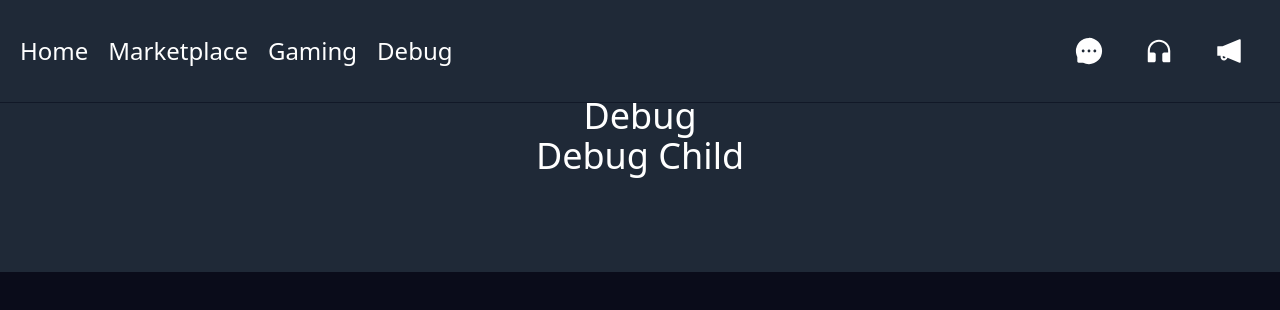
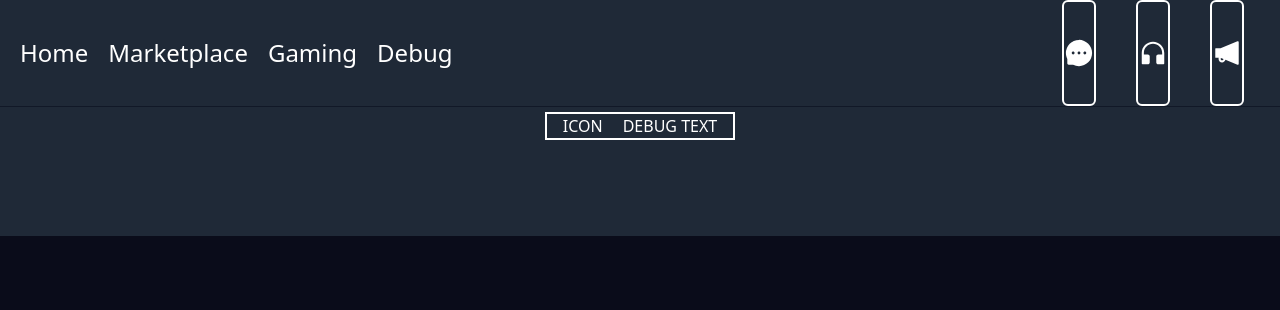
Before and after one commit to AroonSalotra/mock-socialmedia-app, a React (Create React App) app: page /mock-socialmedia-app/debug in a window 1280 px wide. Shown: the top 310 px of the page. Built offline with nearby package versions, Linux system fonts and the light colour scheme.

Commit message:
fix Tabs click function

```diff
--- a/src/Components/Debug.jsx
+++ b/src/Components/Debug.jsx
@@ -1,12 +1,40 @@
 import DebugComponent from "./DebugComponent";
+import { useEffect, useRef } from "react";
 
 const Debug = () => {
+    const debugRef = useRef(null)
+
+    useEffect(() => {
+        const getID = (e) => {
+            const id = e.target.id
+            return id ? console.log(id) : null
+
+        }
+
+        const getREF = (e) => {
+            // debugRef.current
+            const value = e.target
+            console.log(value)
+        }
+
+        const funcSelect = getID
+
+        window.addEventListener("click", funcSelect)
+
+        return () => window.removeEventListener("click", funcSelect)
+
+    }, [])
     return (
         <>
-            <DebugComponent
-                text="Debug"
-                tag={""}
-            />
+            <div id="debug" ref={debugRef}
+                className="border-2 border-white flex justify-center mt-4 w-fit m-auto px-4" >
+                <li className="flex gap-5 select-none pointer-events-none">
+                    <span className="select-none">
+                        ICON
+                    </span>
+                    DEBUG TEXT
+                </li>
+            </div>
         </>
 
     );
--- a/src/Components/DebugComponent.jsx
+++ b/src/Components/DebugComponent.jsx
@@ -9,7 +9,8 @@ const DebugComponent = (props) => {
 
 
     return (
-        <div className="text-center text-4xl">
+        <div className="text-center text-4xl"
+            id="debug" >
             <h1>
                 {text}
             </h1>
--- a/src/Components/ListItem.jsx
+++ b/src/Components/ListItem.jsx
@@ -1,7 +1,7 @@
 const ListItem = (props) => {
     const { data, ulClass, liClass, iconClass, useID, clickEffect } = props;
 
-    const hoverClass = "hover:bg-gray-700 cursor-pointer rounded-md"
+    const hoverClass = "hover:bg-gray-700 cursor-pointer rounded-md border-2 border-white "
 
 
     const verifyLiClass = liClass ? liClass : ""
@@ -21,7 +21,7 @@ const ListItem = (props) => {
                     >
                         {icon ?
                             <span className={iconClass ?
-                                iconClass : "text-3xl px-4"}>
+                                iconClass : "text-3xl px-4 select-none pointer-events-none"}>
 
                                 {icon}</span> : null}
                         {text ? text : null}
@@ -34,7 +34,7 @@ const ListItem = (props) => {
                     >
                         {icon ?
                             <span className={iconClass ?
-                                iconClass : "text-3xl px-4"}>
+                                iconClass : "text-3xl px-4 select-none"}>
 
                                 {icon}</span> : null}
                         {text ? text : null}
--- a/src/Components/Tabs.jsx
+++ b/src/Components/Tabs.jsx
@@ -8,7 +8,7 @@ import StyledButton from "./StyledButton";
 import { FcBusinessContact, FcBusiness, FcAlarmClock, FcHighPriority, FcAdvertising, FcBinoculars, FcNook, FcNfcSign, FcPlus, FcRatings } from "react-icons/fc"
 
 const Tabs = () => {
-    const [index, setIndex] = useState(40)
+    const [index, setIndex] = useState(0)
     const [ComponentType, setComponentType] = useState(null)
 
     const DATA = [
@@ -71,11 +71,9 @@ const Tabs = () => {
     }, [ComponentType])
 
     useEffect(() => {
-
         const getID = (e) => {
             const id = e.target.id
             return id ? setComponentType(state => id) : null
-            // return setComponentType(state => id)
         }
 
         window.addEventListener("click", getID)
@@ -83,6 +81,10 @@ const Tabs = () => {
         return () => window.removeEventListener("click", getID)
 
     }, [])
+
+    useEffect(() => {
+        console.log(index)
+    }, [index])
 
     let MyComponent;
 
@@ -97,28 +99,27 @@ const Tabs = () => {
 
     return (
         <>
-            <section className="fixed border-2 border-white overflow-x-hidden w-fit mt-5">
+            <section className="fixed border-2 border-white overflow-x-hidden w-70 mt-5">
                 <div className={`flex gap-5 overflow-visible transition-all -translate-x-${index}`}>
 
                     <ListItem
-                        ulClass={"flex flex-col py-1 gap-10 text-lg hidden lg:flex gap-10 bg-gray-800"}
+                        ulClass={"flex flex-col py-1 text-lg hidden lg:flex gap-10 bg-gray-800"}
                         liClass="flex"
                         data={DATA} />
 
-                    <h1 onClick={() => goBack()}>
-                        Back</h1>
+                    {/* <h1 onClick={() => goBack()}>
+                        Back</h1> */}
+
+                    <StyledButton clickFunction={() => goBack()}>
+                        Back
+                    </StyledButton>
 
                     {MyComponent ? <MyComponent /> : null}
                 </div>
 
             </section>
 
-            <StyledButton clickFunction={() => handleClick()}>
-                BTN
-            </StyledButton>
-            <h1>
-                {ComponentType}
-            </h1>
+
         </>
     );
 }
```
